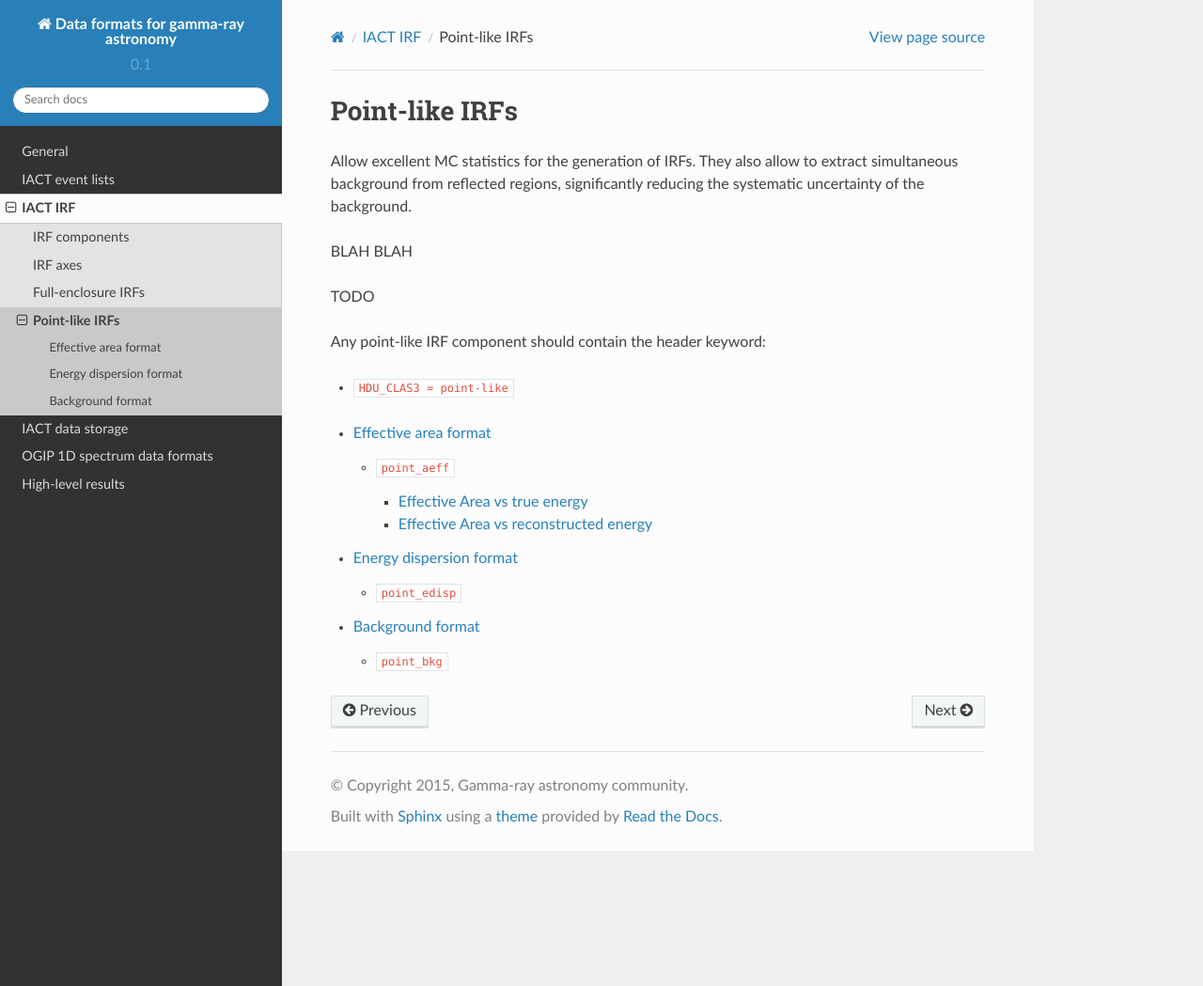
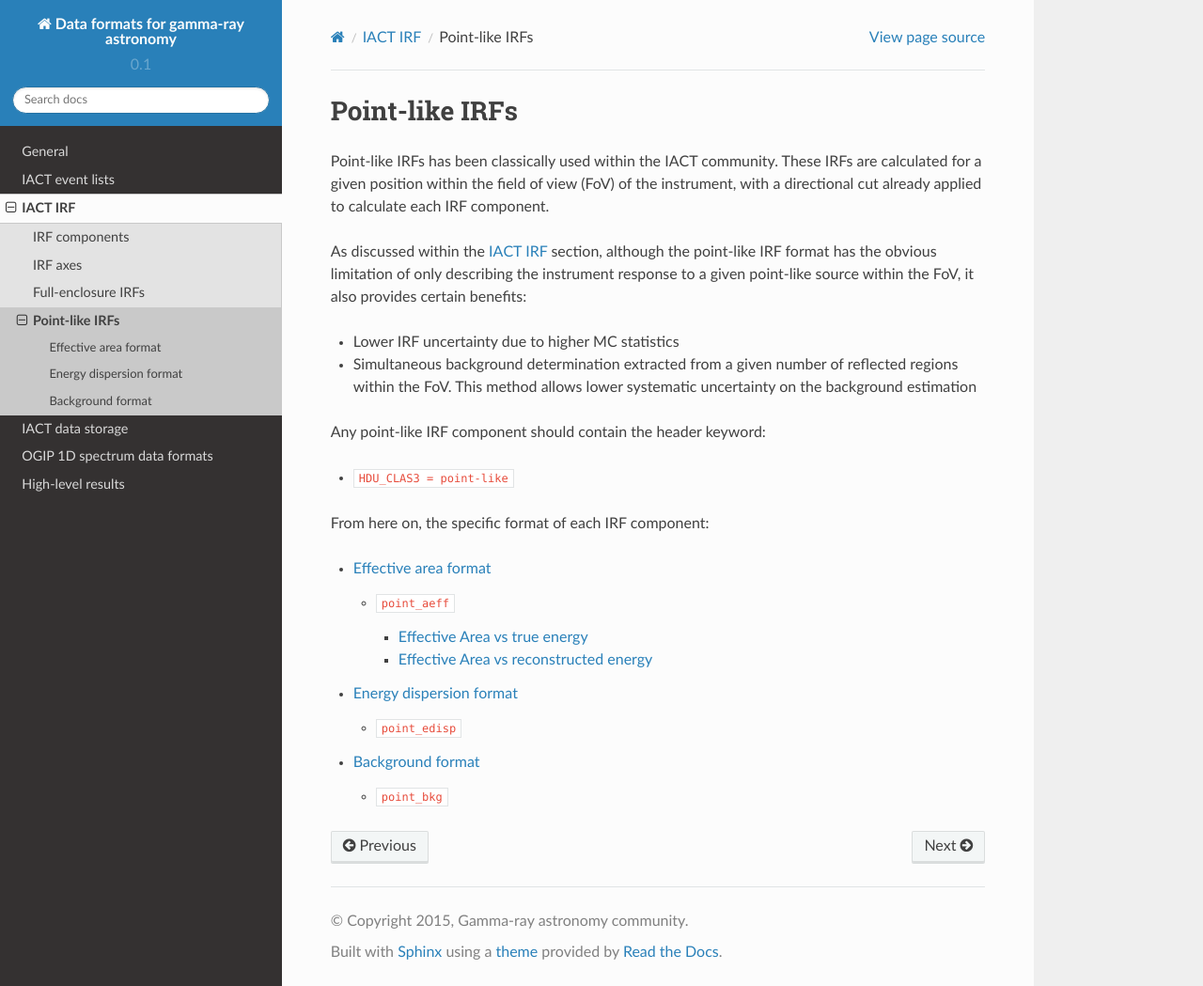
Before and after one commit to open-gamma-ray-astro/gamma-astro-data-formats, a Sphinx documentation site: the page built from source/irfs/point_like/index.rst, in a window 1280 px wide and 1049 px high. Shown: the whole window at 94% size. Built offline with Sphinx 7.4.7 and the Read the Docs theme 2.0.0, drawn with Linux system fonts in a browser that asks for light colours.

Commit message:
More editting for point-like IRFs

```diff
--- a/source/irfs/full_enclosure/index.rst
+++ b/source/irfs/full_enclosure/index.rst
@@ -25,6 +25,8 @@ Any full-enclosure IRF component should contain the header keyword:
 
 * ``HDU_CLAS3 = full-enclosure``
 
+From here on, the specific format of each IRF component:
+
 .. toctree::
 
    effective_area/index
--- a/source/irfs/irf_axes/index.rst
+++ b/source/irfs/irf_axes/index.rst
@@ -5,7 +5,7 @@
 IRF axes
 ========
 
-Most IRFs are dependent on parameters, and the 1-dim. parameter arrays are
+Most IRFs are dependent on parameters, and the 1-dimensional parameter arrays are
 stored in columns. The following names are recommended:
 
 * For energy grids, see `here <http://heasarc.gsfc.nasa.gov/docs/heasarc/caldb/docs/memos/cal_gen_92_003/cal_gen_92_003.html#tth_sEc7>`__
--- a/source/irfs/point_like/index.rst
+++ b/source/irfs/point_like/index.rst
@@ -5,17 +5,23 @@
 Point-like IRFs
 ===============
 
-Allow excellent MC statistics for the generation of IRFs. They also allow
-to extract simultaneous background from reflected regions, significantly reducing the systematic uncertainty
-of the background.
+Point-like IRFs has been classically used within the IACT community. These IRFs are calculated for
+a given position within the field of view (FoV) of the instrument, with a directional cut already applied
+to calculate each IRF component.
 
-BLAH BLAH
+As discussed within the :ref:`iact-irf` section, although the point-like IRF format has the obvious limitation
+of only describing the instrument response to a given point-like source within the FoV, it also provides certain
+benefits:
 
-TODO
+* Lower IRF uncertainty due to higher MC statistics
+* Simultaneous background determination extracted from a given number of reflected regions within the
+  FoV. This method allows lower systematic uncertainty on the background estimation
 
 Any point-like IRF component should contain the header keyword:
 
 * ``HDU_CLAS3 = point-like``
+
+From here on, the specific format of each IRF component:
 
 .. toctree::
 
```
